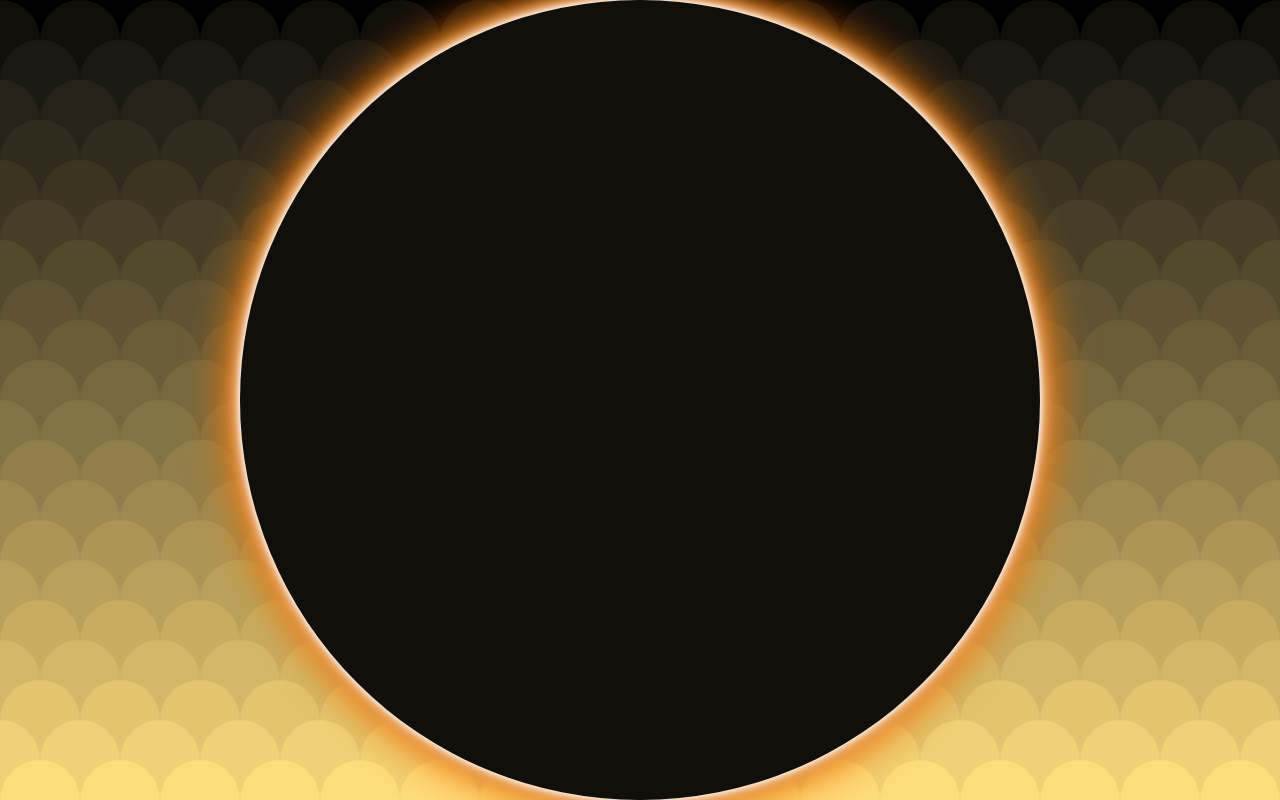
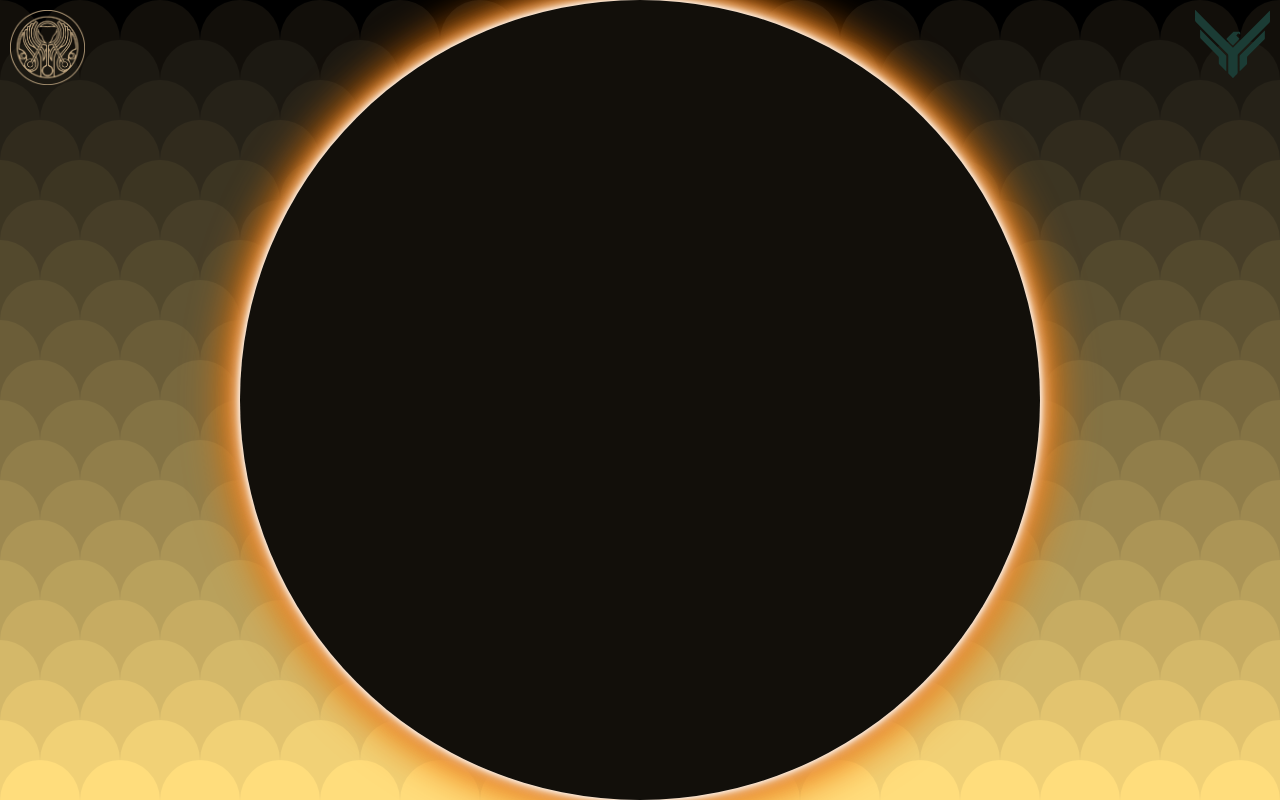
Before and after one commit to Nik-Reyes/RegistrationPage, a plain HTML site: page index.html in a window 1280 px wide. Drawn offline with Linux system fonts and the light colour scheme.

Commit message:
style: add logos to page

```diff
--- a/index.html
+++ b/index.html
@@ -3,10 +3,26 @@
   <head>
     <meta charset="UTF-8" />
     <meta name="viewport" content="width=device-width, initial-scale=1.0" />
-    <title>Document</title>
+    <title>Arrakis Registration</title>
     <link rel="stylesheet" href="style.css" />
   </head>
   <body>
+    <div class="img-wrapper">
+      <img
+        src="./assets/images/non-svg/spaceing-guild-logo.png"
+        alt="logo of the spacing guild of the Dune universe"
+        width="2500"
+        height="2500"
+      />
+    </div>
+    <div class="svg-wrapper">
+      <img
+        src="./assets/images/svgs/house-atreides-logo.svg"
+        alt="House Atreides logo of the dune universe"
+        width="75"
+        height="75"
+      />
+    </div>
     <div class="reg-wrapper"></div>
   </body>
 </html>
--- a/style.css
+++ b/style.css
@@ -34,3 +34,26 @@ body {
   box-shadow: 0 0 5px 1px rgb(255, 246, 238), 0 0 10px 3px rgb(240, 208, 178),
     0 0 16px 8px rgb(232, 155, 84), 0 0 40px 15px rgb(232, 116, 7);
 }
+
+img,
+svg {
+  width: 100%;
+  height: 100%;
+  display: block;
+}
+
+.img-wrapper,
+.svg-wrapper {
+  position: absolute;
+  width: clamp(50px, 33.33px + 5.2083vw, 75px);
+  height: auto;
+  top: 10px;
+}
+
+.img-wrapper {
+  left: 10px;
+}
+
+.svg-wrapper {
+  right: 10px;
+}
```
Also changed, not shown: assets/images/non-svg/spaceing-guild-logo.png (added), assets/images/svgs/house-atreides-logo.svg (added).
